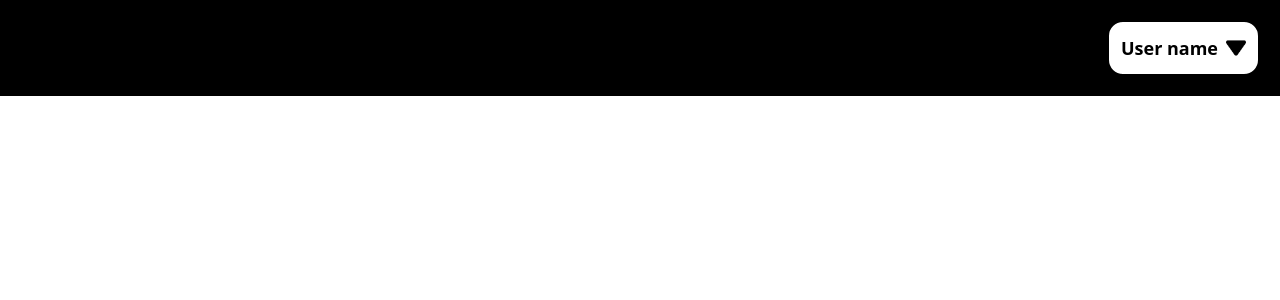
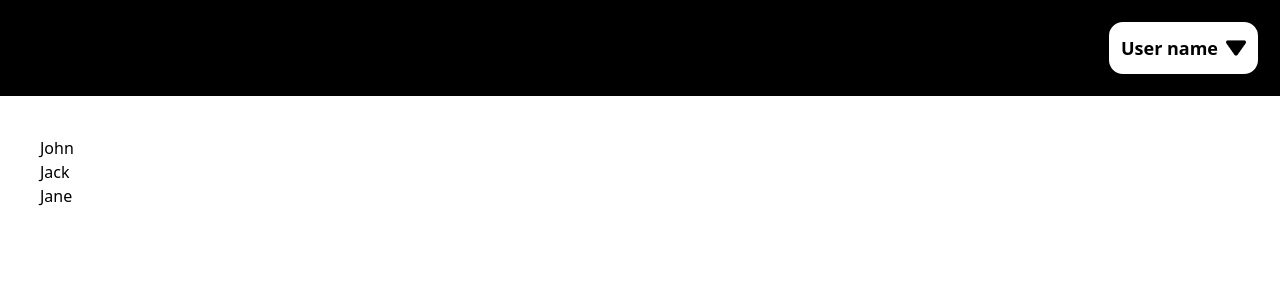
Before and after one commit to Pradikshan/chatapp-frontend, a React (Vite) app: page /home in a window 1280 px wide. Shown: the top 300 px of the page. Built offline with nearby package versions, Linux system fonts and the light colour scheme.

Commit message:
Imported split layout

```diff
--- a/src/pages/HomePage.tsx
+++ b/src/pages/HomePage.tsx
@@ -1,10 +1,15 @@
 import React from "react";
 import Navbar from "../components/Navbar";
+import SplitLayout from "../components/SplitLayout";
+import ActiveUsers from "../components/ActiveUsers";
 
 const HomePage = () => {
   return (
     <>
       <Navbar />
+      <SplitLayout>
+        <ActiveUsers />
+      </SplitLayout>
     </>
   );
 };
```
